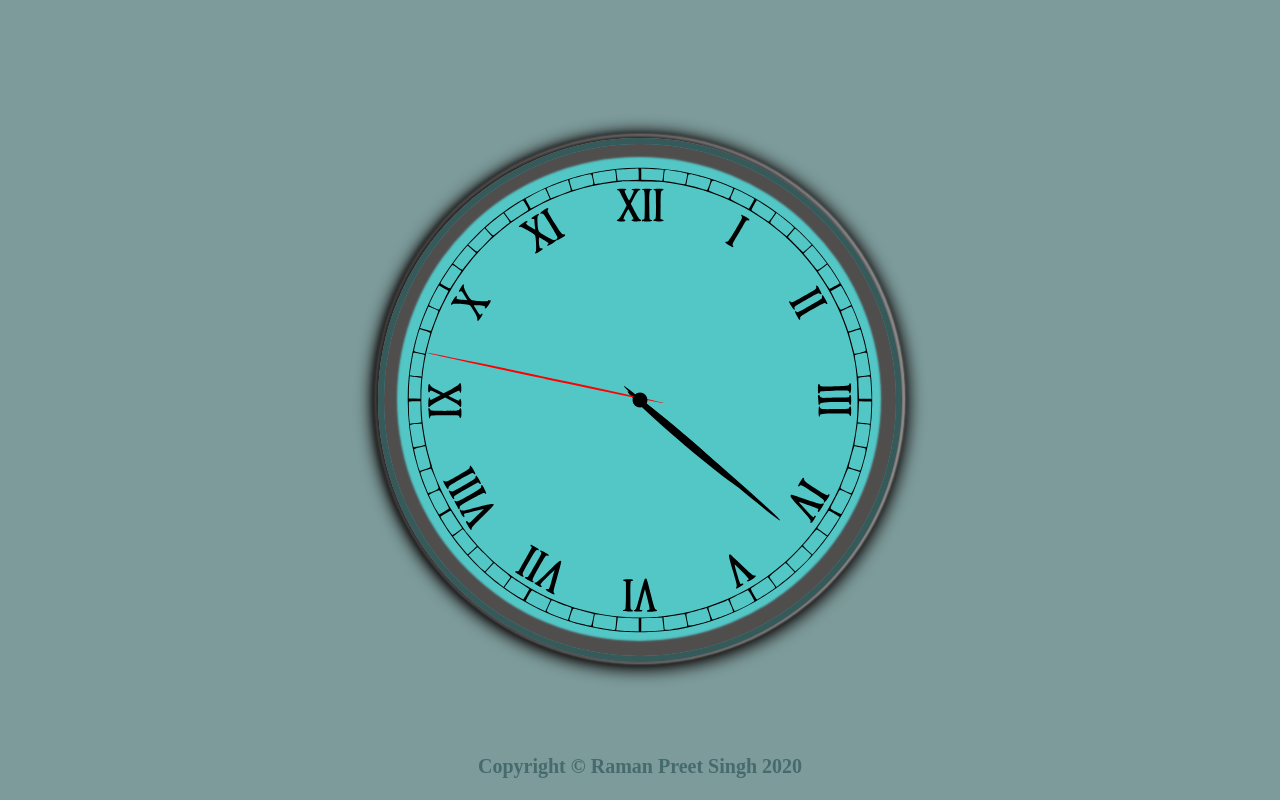
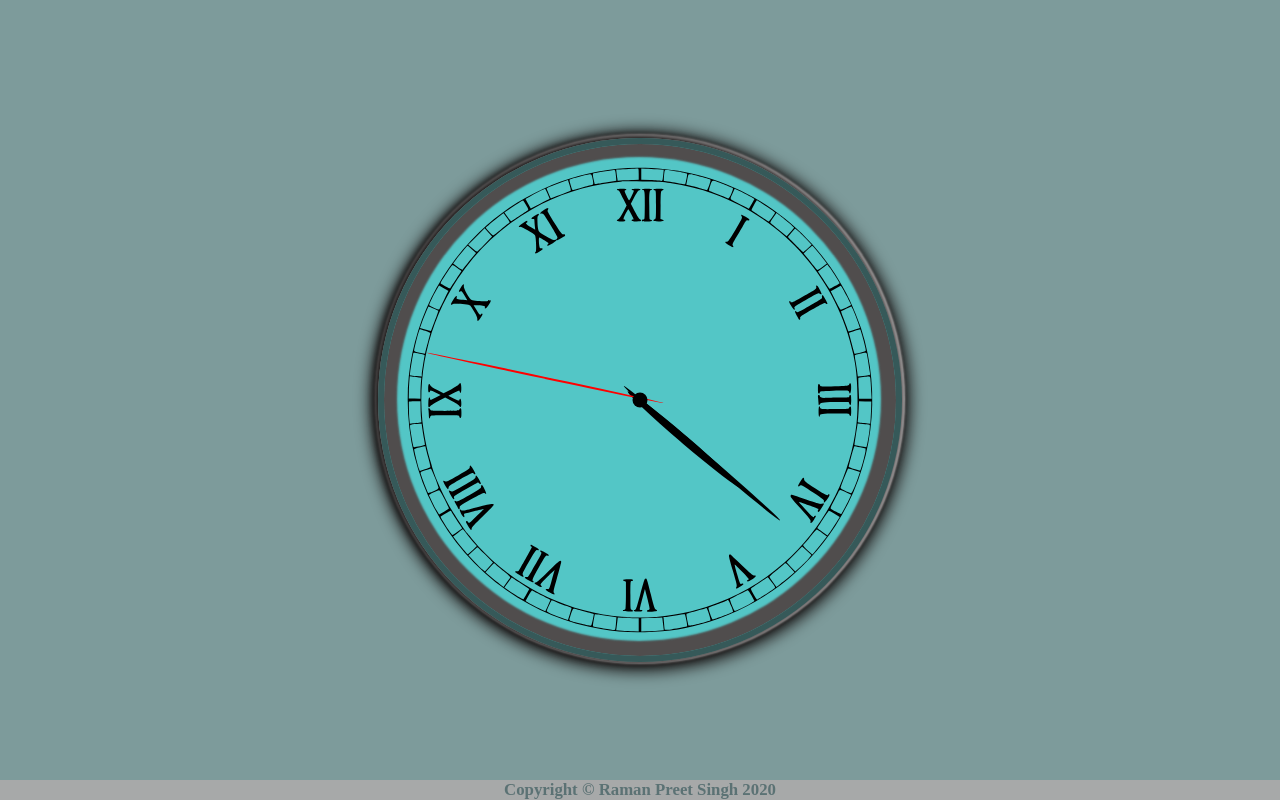
Before and after one commit to raman08/Analog-Clock, a plain HTML site: page index.html in a window 1280 px wide. Drawn offline with Linux system fonts and the light colour scheme; a web font is replaced by a local one.

Commit message:
Updated footer

```diff
--- a/css/style.css
+++ b/css/style.css
@@ -82,22 +82,19 @@ body{
 }
 
 footer {
-	display: flex;
+	position: fixed;
 	width: 100%;
-	position: fixed;
-	left: 0;
-	bottom: 0.4rem;
-	width: 100%;
+	bottom: 0pt;
+	left: 0pt;
 
+	background-color: #c7b3b391;
 }
 
-.footer {
-	padding: 1rem 0;
+.footer_contents {
 	text-align: center;
-	font-size: 125%;
+	font-size: 105%;
 	font-weight: bolder;
 	color: #0f3c3f80;
-	font-family: "jazz-font";
 	text-align: center;
 	justify-content: center;
 	font-family: "Annie Use Your Telescope";
--- a/index.html
+++ b/index.html
@@ -28,7 +28,7 @@
 	</body>
 
 	<footer class="footer">
-		<div>
+		<div class="footer_contents">
 			Copyright © Raman Preet Singh 2020
 		</div>
 	</footer>
```
